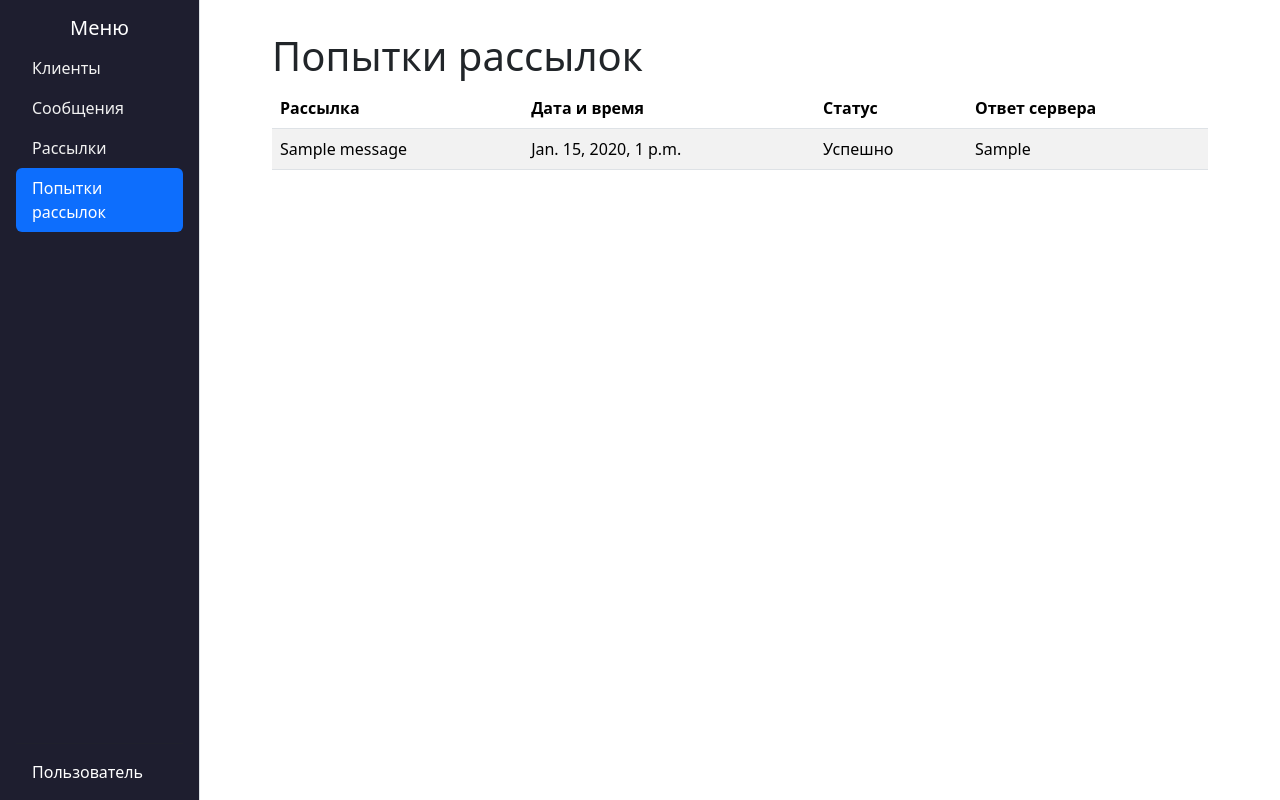
After one commit to GVia93/mailing_service, a Django app: page /attempts/ in a window 1280 px wide. The commit adds this page. Run offline with Django 5.2, Linux system fonts and the light colour scheme; tables that the repository leaves empty hold one stand-in row (values such as "Sample post"); some libraries are stand-ins or nearby versions.

Commit message:
добавлена модель Attempt, просмотр списка попыток

```diff
--- a/mailings/admin.py
+++ b/mailings/admin.py
@@ -1,6 +1,7 @@
 from django.contrib import admin
-from .models import Client, Message
-
+from .models import Client, Message, Mailing, Attempt
 
 admin.site.register(Client)
 admin.site.register(Message)
+admin.site.register(Mailing)
+admin.site.register(Attempt)
--- a/mailings/models.py
+++ b/mailings/models.py
@@ -9,7 +9,6 @@ class Client(models.Model):
     class Meta:
         verbose_name = 'Клиент'
         verbose_name_plural = 'Клиенты'
-
 
     def __str__(self):
         return self.full_name
@@ -42,3 +41,18 @@ class Mailing(models.Model):
 
     def __str__(self):
         return f'{self.message.subject} ({self.get_status_display()})'
+
+
+class Attempt(models.Model):
+    STATUS_CHOICES = [
+        ('success', 'Успешно'),
+        ('failed', 'Не успешно')
+    ]
+
+    created_at = models.DateTimeField(auto_now_add=True)
+    status = models.CharField(max_length=10, choices=STATUS_CHOICES)
+    server_response = models.TextField()
+    mailing = models.ForeignKey(Mailing, on_delete=models.CASCADE, related_name='attempts')
+
+    def __str__(self):
+        return f"{self.mailing} — {self.get_status_display()} — {self.created_at:%Y-%m-%d %H:%M}"
--- a/mailings/templates/base.html
+++ b/mailings/templates/base.html
@@ -44,6 +44,9 @@
             <li>
                 <a href="{% url 'mailings:mailing_list' %}" class="nav-link {% if '/mailings/' in request.path %}active{% endif %}">Рассылки</a>
             </li>
+            <li>
+                <a href="{% url 'mailings:attempt_list' %}" class="nav-link {% if '/attempts/' in request.path %}active{% endif %}">Попытки рассылок</a>
+            </li>
         </ul>
         <hr>
         <div class="dropdown px-3">
--- /dev/null
+++ b/mailings/templates/mailings/attempt_list.html
@@ -0,0 +1,26 @@
+{% extends 'base.html' %}
+{% block title %}Попытки рассылок{% endblock %}
+
+{% block content %}
+<h1>Попытки рассылок</h1>
+<table class="table table-striped">
+    <thead>
+        <tr>
+            <th>Рассылка</th>
+            <th>Дата и время</th>
+            <th>Статус</th>
+            <th>Ответ сервера</th>
+        </tr>
+    </thead>
+    <tbody>
+        {% for attempt in object_list %}
+        <tr>
+            <td>{{ attempt.mailing.message.subject }}</td>
+            <td>{{ attempt.created_at }}</td>
+            <td>{{ attempt.get_status_display }}</td>
+            <td>{{ attempt.server_response }}</td>
+        </tr>
+        {% endfor %}
+    </tbody>
+</table>
+{% endblock %}
--- a/mailings/urls.py
+++ b/mailings/urls.py
@@ -24,3 +24,7 @@ urlpatterns += [
     path('mailings/<int:pk>/update/', views.MailingUpdateView.as_view(), name='mailing_update'),
     path('mailings/<int:pk>/delete/', views.MailingDeleteView.as_view(), name='mailing_delete'),
 ]
+
+urlpatterns += [
+    path('attempts/', views.AttemptListView.as_view(), name='attempt_list'),
+]
--- a/mailings/views.py
+++ b/mailings/views.py
@@ -2,7 +2,7 @@ from django.urls import reverse_lazy
 from django.views.generic import ListView, CreateView, UpdateView,DeleteView
 
 from .forms import MailingForm
-from .models import Client, Message, Mailing
+from .models import Client, Message, Mailing, Attempt
 
 
 class ClientListView(ListView):
@@ -78,3 +78,8 @@ class MailingDeleteView(DeleteView):
     model = Mailing
     template_name = 'mailings/mailing_confirm_delete.html'
     success_url = reverse_lazy('mailings:mailing_list')
+
+
+class AttemptListView(ListView):
+    model = Attempt
+    template_name = 'mailings/attempt_list.html'
```
Also changed, not shown: mailings/migrations/0005_alter_mailing_clients_alter_mailing_message_and_more.py (added).
